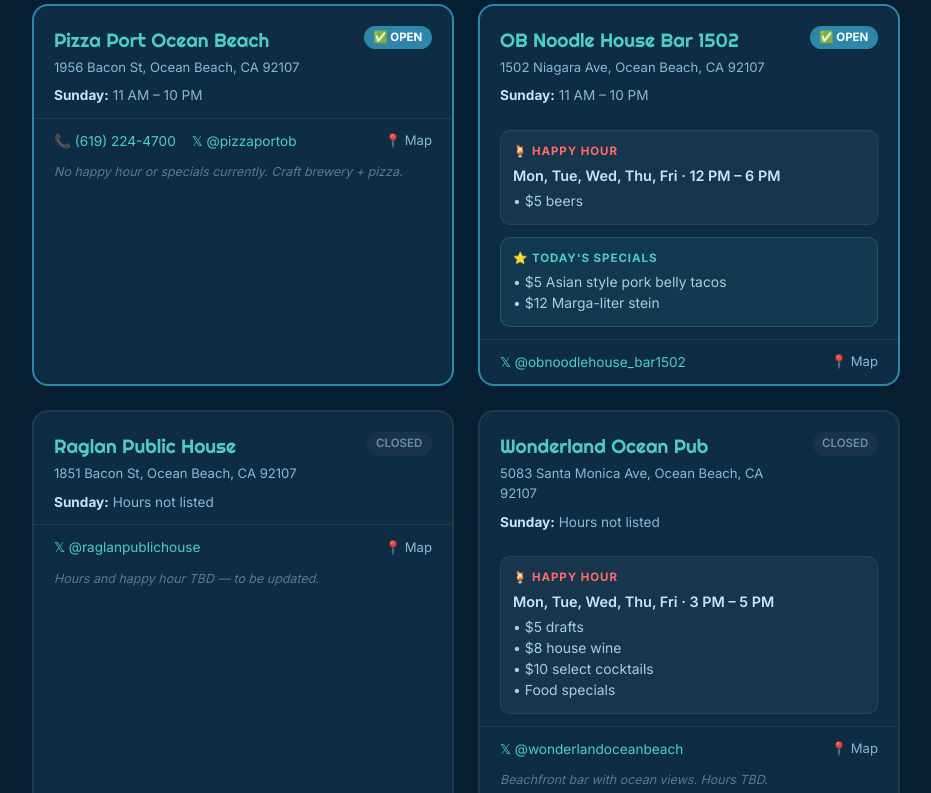
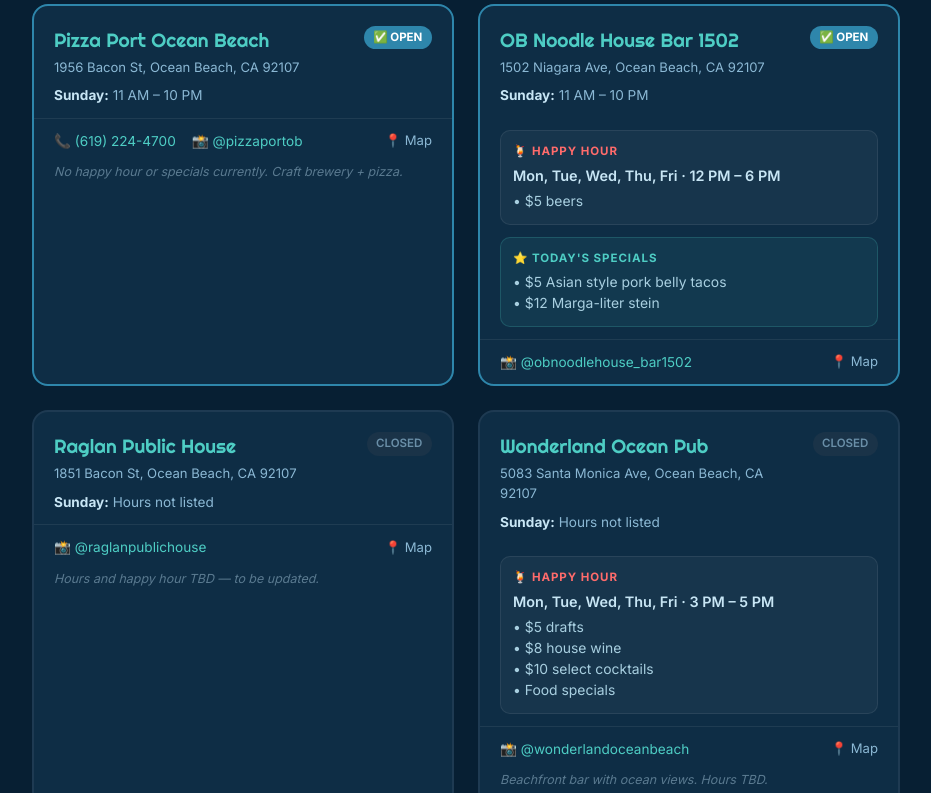
Before and after one commit to cpbergie/wheretoeatinob, a Next.js app: page / in a window 1280 px wide. Shown: the part 560-1353 px from the top of the page, without its empty margins (174-1105 px from the left). Built offline with nearby package versions, Linux system fonts and the light colour scheme.

Commit message:
Switch twitter to instagram links

```diff
--- a/components/RestaurantCard.tsx
+++ b/components/RestaurantCard.tsx
@@ -137,9 +137,9 @@
               📞 {r.phone}
             </a>
           )}
-          {r.twitter && (
-            <a href={`https://twitter.com/${r.twitter}`} target="_blank" rel="noopener noreferrer" style={{ color: "#4ECDC4", fontSize: "0.85rem", textDecoration: "none" }}>
-              𝕏 @{r.twitter}
+          {r.instagram && (
+            <a href={`https://instagram.com/${r.instagram}`} target="_blank" rel="noopener noreferrer" style={{ color: "#4ECDC4", fontSize: "0.85rem", textDecoration: "none" }}>
+              📸 @{r.instagram}
             </a>
           )}
         </div>
--- a/data/restaurants.json
+++ b/data/restaurants.json
@@ -6,7 +6,7 @@
     "coords": [32.7478, -117.2534],
     "phone": "(619) 224-4700",
     "website": "https://www.pizzaport.com/brewpubs/ocean-beach",
-    "twitter": "pizzaportob",
+    "instagram": "pizzaportob",
     "hours": {
       "sun": { "open": "11:00", "close": "22:00" },
       "mon": { "open": "11:00", "close": "22:00" },
@@ -27,7 +27,7 @@
     "coords": [32.7463, -117.2493],
     "phone": null,
     "website": "https://obnoodlehouse.com/ob-noodle-house-bar-1502/",
-    "twitter": "obnoodlehouse_bar1502",
+    "instagram": "obnoodlehouse_bar1502",
     "hours": {
       "mon": { "open": "11:00", "close": "22:00" },
       "tue": { "open": "11:00", "close": "22:00" },
@@ -58,7 +58,7 @@
     "coords": [32.7472, -117.2534],
     "phone": null,
     "website": "https://raglanpublichouse.com/",
-    "twitter": "raglanpublichouse",
+    "instagram": "raglanpublichouse",
     "hours": {
       "mon": null,
       "tue": null,
@@ -79,7 +79,7 @@
     "coords": [32.7489, -117.2554],
     "phone": null,
     "website": "https://www.wonderlandob.com/",
-    "twitter": "wonderlandoceanbeach",
+    "instagram": "wonderlandoceanbeach",
     "hours": {
       "mon": null,
       "tue": null,
@@ -105,7 +105,7 @@
     "coords": [32.7455, -117.2499],
     "phone": "(619) 501-5440",
     "website": "https://www.thebowlob.com/",
-    "twitter": "thebowlob",
+    "instagram": "thebowlob",
     "hours": {
       "mon": { "open": "16:20", "close": "20:30" },
       "tue": { "open": "12:00", "close": "20:30" },
--- a/lib/types.ts
+++ b/lib/types.ts
@@ -24,7 +24,7 @@
   coords: [number, number];
   phone: string | null;
   website: string;
-  twitter: string | null;
+  instagram: string | null;
   hours: Record<DayKey, DayHours | null>;
   happyHour: HappyHour | null;
   dailySpecials: DailySpecial[];
```
